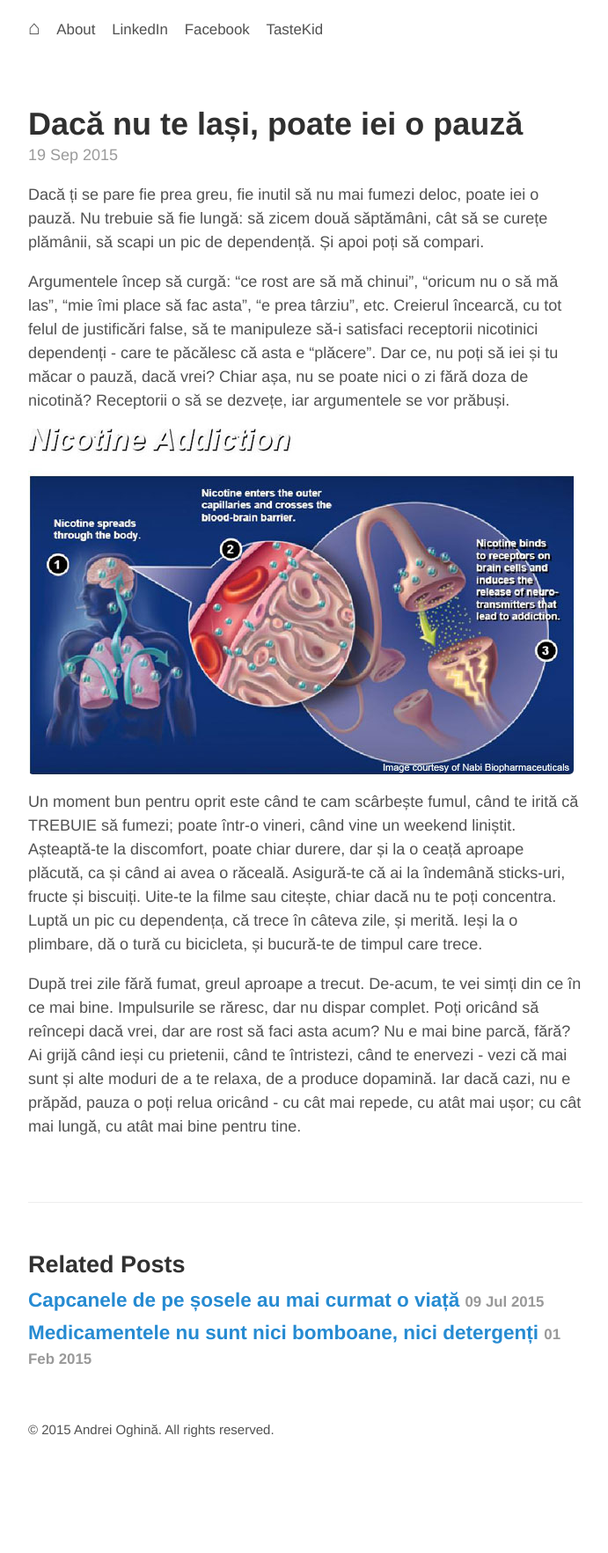
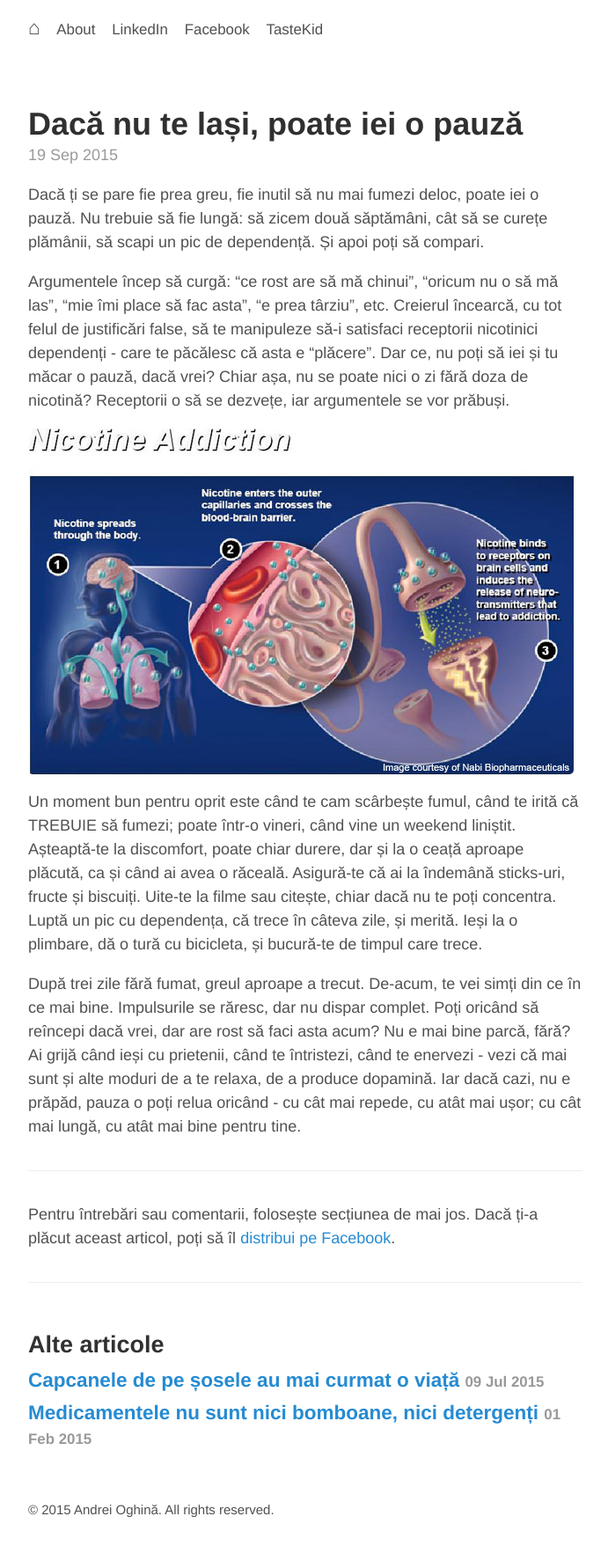
Before and after one commit to aoghina/aoghina.github.io, a Jekyll site: the page built from _posts/2015-09-19-daca-nu-te-lasi-poate-iei-o-pauza.md, in a window 1280 px wide. Shown: the whole page at 88% size, without its empty margins (293-984 px from the left). Built offline with Jekyll 4.4.1, drawn with Linux system fonts in a browser that asks for light colours; comment, search, counter and statistics services are not loaded; before the commit the page ends 1674 px from its top, so only the background shows below that.

Commit message:
Add sharing plug and post language

```diff
--- a/_layouts/post.html
+++ b/_layouts/post.html
@@ -8,9 +8,19 @@ layout: default
   {{ content }}
 </article>
 
+<aside class="share-plug">
+    {% if page.lang == 'ro' %}
+    Pentru întrebări sau comentarii, folosește secțiunea de mai jos. Dacă ți-a plăcut aceast articol, poți să îl
+    <a href="https://facebook.com/sharer.php?u={{ site.url }}{{ page.url }}" rel="nofollow" target="_blank" title="Share on Facebook">distribui pe Facebook</a>.
+    {% else %}
+    If you have any questions or comments, please post them below. If you liked this post, you can
+    <a href="https://facebook.com/sharer.php?u={{ site.url }}{{ page.url }}" rel="nofollow" target="_blank" title="Share on Facebook">share it on Facebook</a>.
+    {% endif %}
+</aside>
+
 {% if site.related_posts != empty %}
 <aside class="related">
-  <h2>Related Posts</h2>
+  <h2>{% if page.lang == 'ro' %}Alte articole{% else %}Related Posts{% endif %}</h2>
   <ul class="related-posts">
     {% for post in site.related_posts limit:3 %}
       <li>
--- a/_sass/_posts.scss
+++ b/_sass/_posts.scss
@@ -5,7 +5,7 @@
 
 .page,
 .post {
-  margin-bottom: 4em;
+  margin-bottom: 2em;
 }
 
 // Blog post or page title
@@ -25,6 +25,12 @@
   margin-top: -.5rem;
   margin-bottom: 1rem;
   color: #9a9a9a;
+}
+
+.share-plug {
+    border-top: 1px solid #eee;
+    padding-top: 2rem;
+    margin-bottom: 2em;
 }
 
 
```
Also changed, not shown: _posts/2015-02-01-medicamente-bomboane-detergenti.md (+1 -0 lines), _posts/2015-07-09-capcanele-de-pe-sosele-au-mai-curmat-o-viata.md (+1 -0 lines), _posts/2015-09-19-daca-nu-te-lasi-poate-iei-o-pauza.md (+1 -0 lines).
